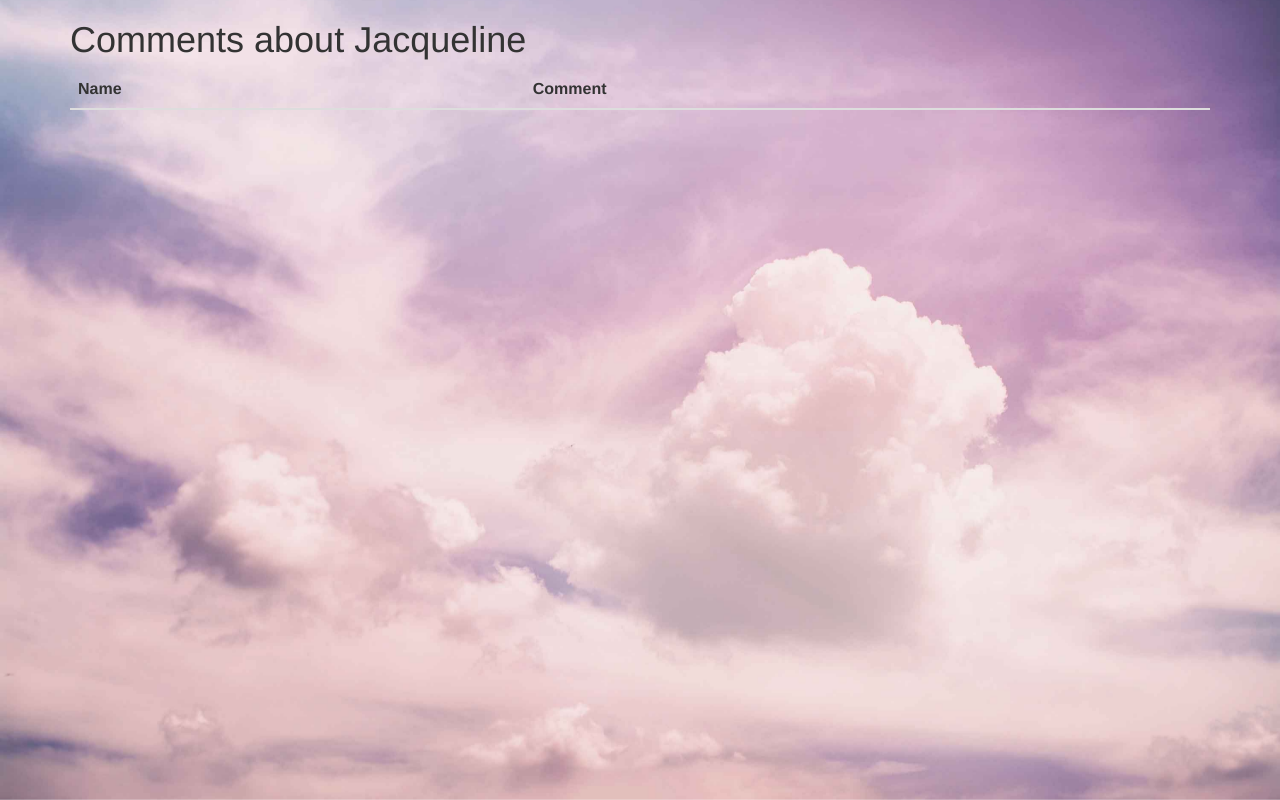
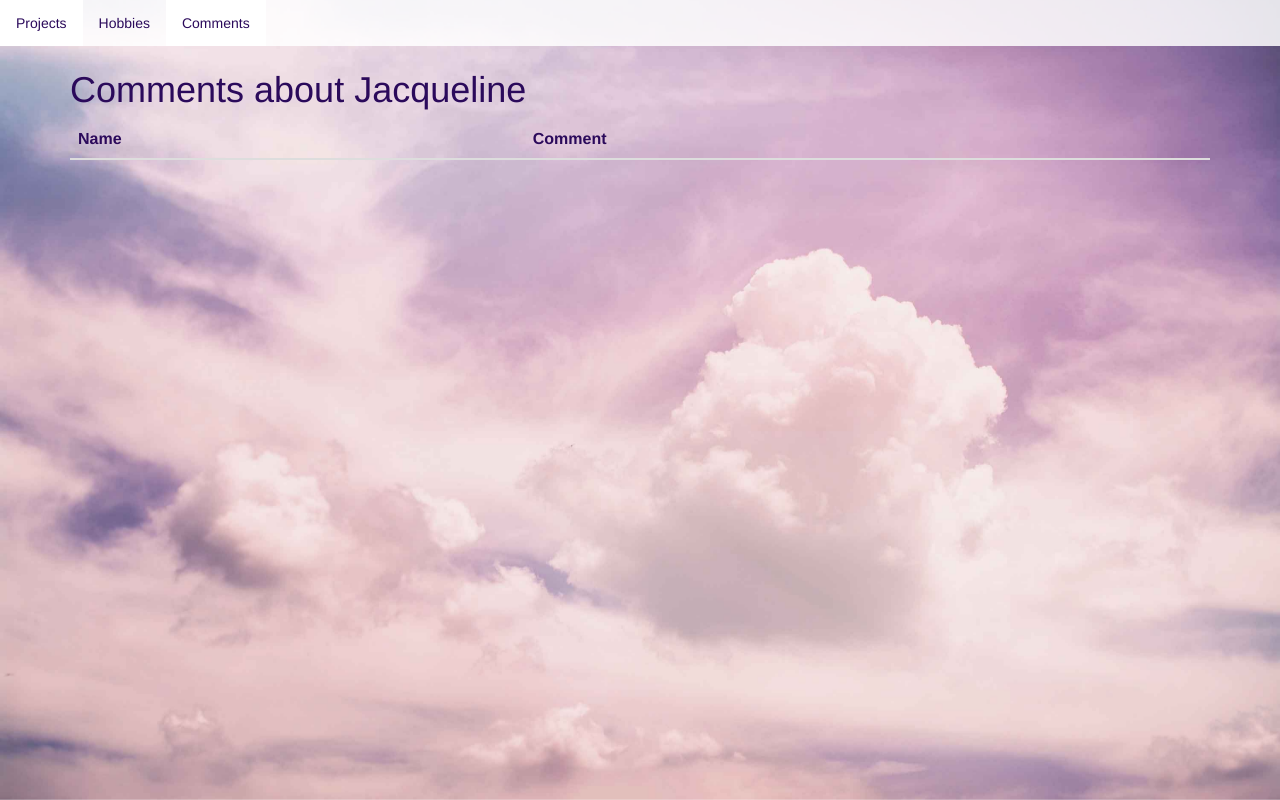
Before and after one commit to JacquelineJia/JacquelineJia.github.io, a website: page public/comments.html in a window 1280 px wide. Drawn offline with nearby package versions, Linux system fonts and the light colour scheme; some packages are replaced by stand-ins of ours.

Commit message:
added menu/navigation bar

```diff
--- a/public/comments.html
+++ b/public/comments.html
@@ -18,12 +18,22 @@
 <body ng-app="myApp">
 
   <div class="background-image">
+  <div class="content">
+
+    <div class="menu">
+
+      <nav>
+        <a href="">Projects</a></li>
+        <a href="">Hobbies</a></li>
+        <a class="active" href="/public/comments.html">Comments</a></li>
+      </nav>
+    </div>
 
     <div class="container">
-      <h1>Comments about Jacqueline</h1>
+      <h1 class="purple">Comments about Jacqueline</h1>
 
       <table class="table">
-        <thead>
+        <thead class="purple">
           <tr>
             <th>Name</th>
             <th>Comment</th>
@@ -33,7 +43,7 @@
     </div>
 
 
-
+  </div>
 </div>
 
 <script src="myApp.js"></script>
--- a/public/myApp.js
+++ b/public/myApp.js
@@ -1,7 +1,7 @@
 var app = angular.module('myApp', ['ngAnimate']);
 
 app.controller('myCtrl', function ($scope) {
-  $scope.backgroundState= "background-image gray";
+  $scope.backgroundState= "background-image grayscale";
   $scope.headerState= "name-header pink hover";
-  $scope.menuState = "menu hide";
+  $scope.menuState = "menu hid";
 });
--- a/public/style.css
+++ b/public/style.css
@@ -6,25 +6,51 @@
   transition: all cubic-bezier(0.25, 0.46, 0.45, 0.94) 3s;
 }
 
-.gray {
+.grayscale {
   -webkit-filter: grayscale(100%);
 }
 
 .content {
   position: absolute;
-  top: 0px;
+  top: 50px;
   left: 0;
   right: 0;
 }
 
-.hide {
-
+.menu {
+  position: fixed;
+  list-style-type: none;
+  margin: 0;
+  padding: 0;
+  overflow: hidden;
+  background-color: rgba(255, 255, 255, 0.85);
+  top: 0;
+  left: 0;
+  right: 0;
+  z-index: 10;
 }
 
-.menu {
-  position:fixed;
-  /*display: block;*/
-  /*transition: all cubic-bezier(0.55, 0.76, 0.75, 0.94) 3s;*/
+.menu a {
+  float: left;
+  display: block;
+  color: rgb(43, 10, 91);
+  text-align: center;
+  padding: 13px 16px;
+  text-decoration: none;
+}
+
+.menu a:hover:not(.active) {
+  background-color: white;
+}
+
+.active {
+  background-color: white;
+}
+
+.hid {
+  display: none;
+  visibility: hidden;
+  transition: all cubic-bezier(0.55, 0.76, 0.75, 0.94) 3s;s
 }
 
 .name-header {
@@ -41,9 +67,10 @@
   color: rgb(255, 153, 204);
 }
 
-
-
 .purple {
   color: rgb(43, 10, 91);
+}
+
+.transition {
   transition: all cubic-bezier(0.45, 0.56, 0.55, 0.94) 3s;
 }
```
Also changed, not shown: index.html (+2 -2 lines).
